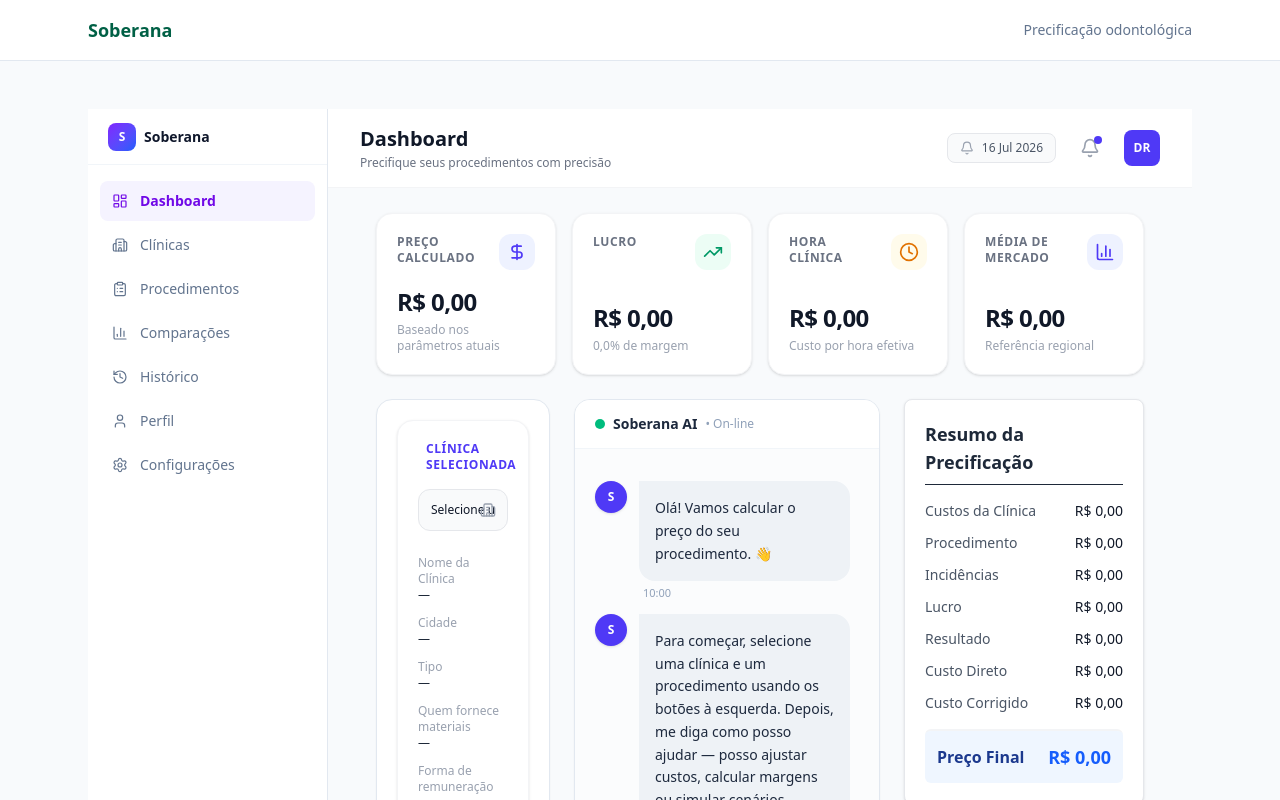
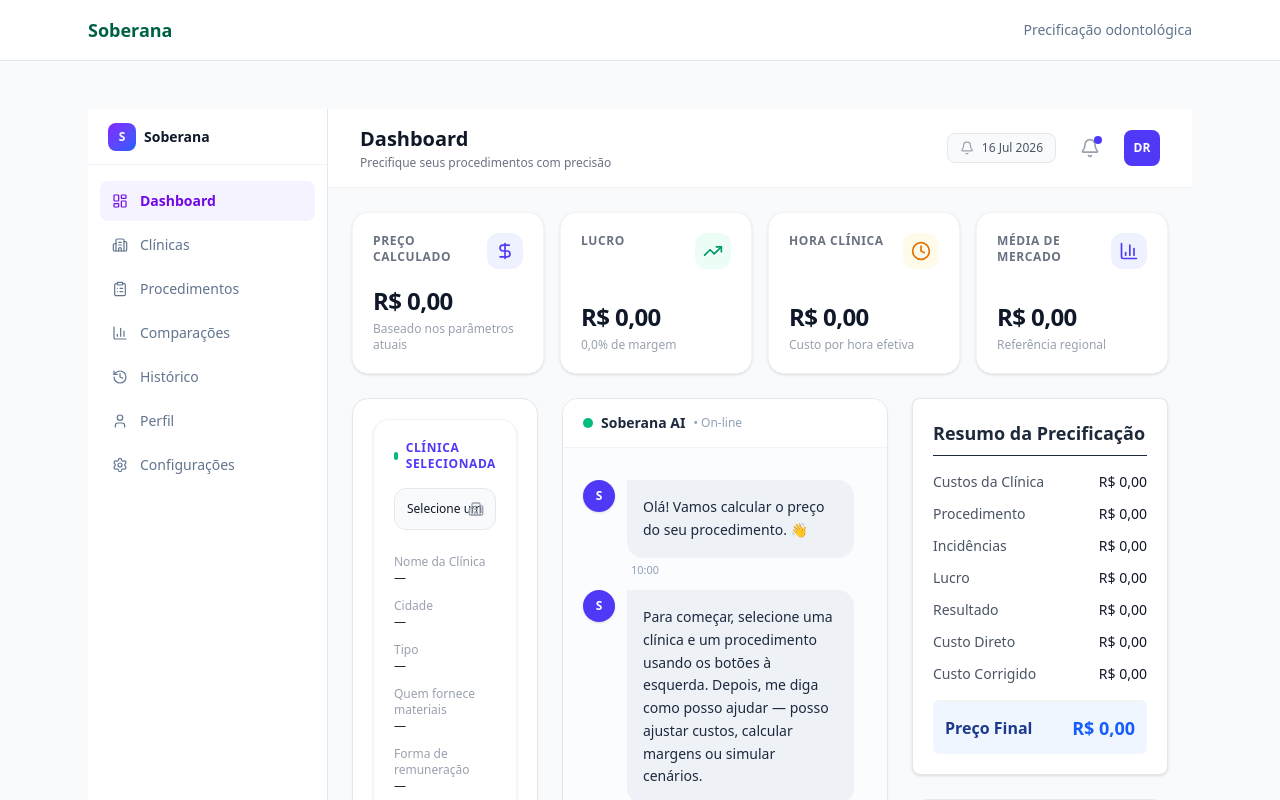
Before and after one commit to Soberana-Front/front, a React (Vite) app: page /dashboard in a window 1280 px wide. Shown: the top 800 px of the page. Built offline with nearby package versions, Linux system fonts and the light colour scheme.

Commit message:
correção na sidebar que agora esta rolando independente

```diff
--- a/src/components/DashboardLayout/DashboardLayout.tsx
+++ b/src/components/DashboardLayout/DashboardLayout.tsx
@@ -1,31 +1,33 @@
-import type { ReactNode } from 'react'
+import type { ReactNode } from 'react';
 import Header from '../Header/Header';
 import { Sidebar } from '../Sidebar/Sidebar';
 
-type DashboardLayoutProps = {
-  children: ReactNode
+interface DashboardLayoutProps {
+  children: ReactNode;
 }
 
-export function DashboardLayout({
-  children,
-}: DashboardLayoutProps) {
+export function DashboardLayout({ children }: DashboardLayoutProps) {
   return (
-    <div className="min-h-screen bg-slate-50 text-slate-950">
-      <div className="flex min-h-screen">
-        <aside className="hidden w-[240px] shrink-0 border-r border-slate-200 bg-white lg:block">
-           <Sidebar />
-        </aside>
+    <div className="min-h-screen bg-slate-50 flex">
+      {/* Sidebar */}
+      <aside className="hidden lg:flex lg:w-60 lg:flex-col lg:shrink-0 border-r border-slate-200 bg-white">
+        <div className="sticky top-0 h-screen overflow-y-auto">
+          <Sidebar />
+        </div>
+      </aside>
 
-        <div className="flex min-w-0 flex-1 flex-col">
-          <header className="h-14 shrink-0 border-b border-slate-200 bg-white">
-            <Header />
-          </header>
+      {/* Conteúdo principal */}
+      <div className="min-w-0 flex-1 flex flex-col">
+        {/* Header fixo/sticky */}
+        <div className="sticky top-0 z-40 shrink-0">
+          <Header />
+        </div>
 
-          <main className="min-w-0 flex-1 p-6">
-            {children}
-          </main>
-        </div>
+        {/* Conteúdo da página */}
+        <main className="min-w-0 flex-1">
+          {children}
+        </main>
       </div>
     </div>
-  )
+  );
 }
```
Also changed, not shown: 2 other files (tests, documents, lock files or other folders).
